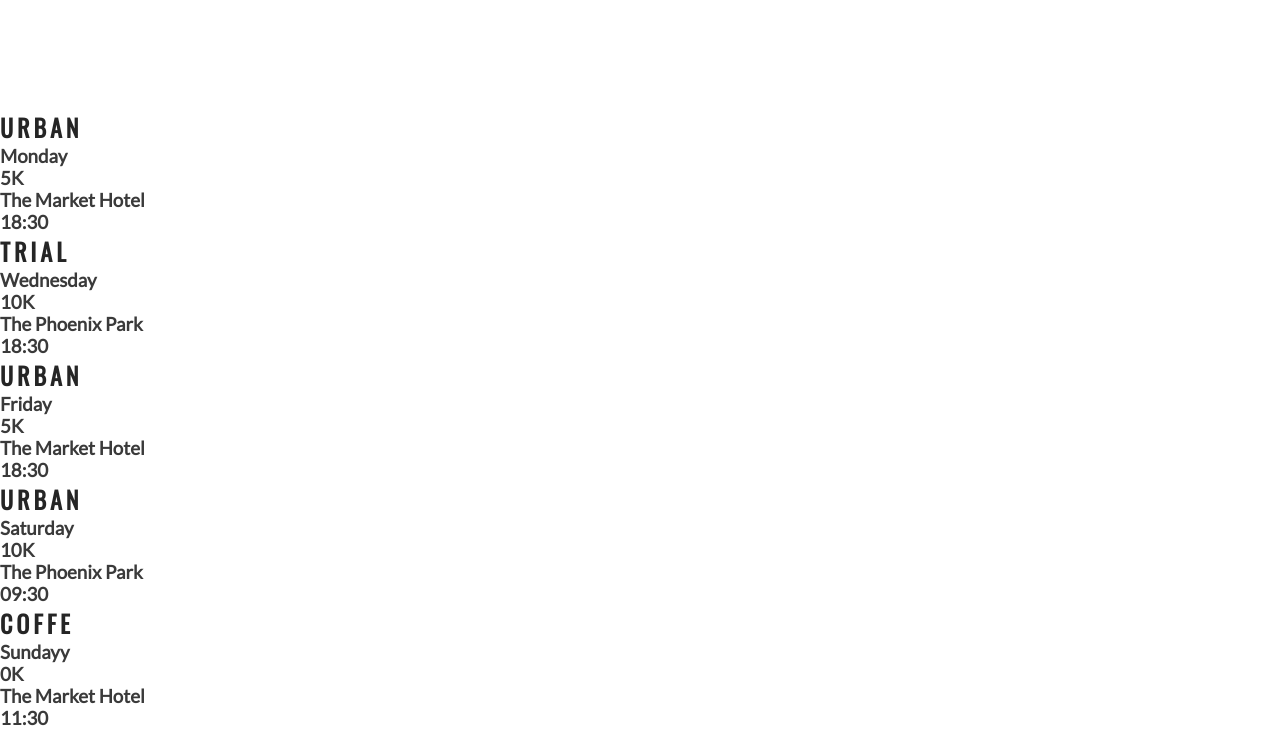
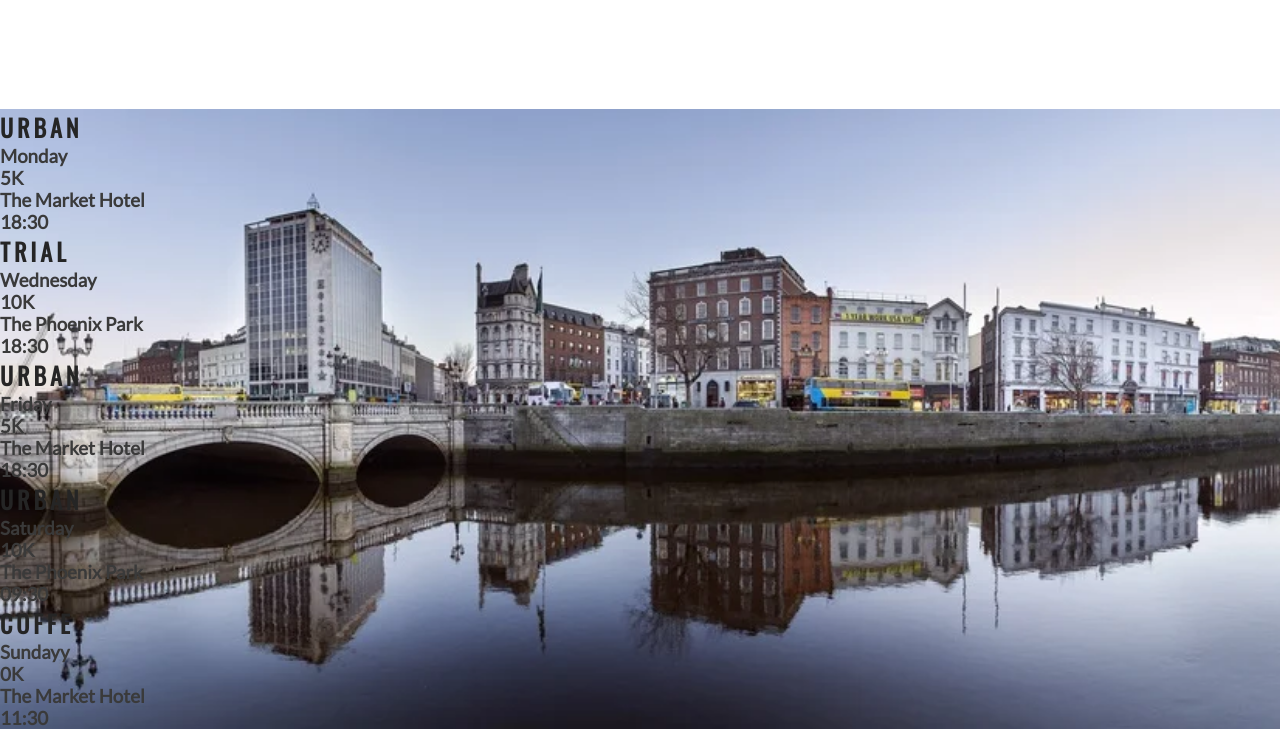
Before and after one commit to richard9106/love-running, a plain HTML site: page index.html in a window 1280 px wide. Shown: the part 1186-1915 px from the top of the page. Drawn offline with nearby package versions, Linux system fonts and the light colour scheme.

Commit message:
Add background image to times section

```diff
--- a/assets/css/style.css
+++ b/assets/css/style.css
@@ -184,4 +184,10 @@ hr{
     border-radius: 50%;
 }
 
-/**/
+/*event times*/
+#time{
+    width: 100%;
+    overflow: hidden;
+    background: url(../images/dublin-city.webp) center center / cover;
+
+}
--- a/index.html
+++ b/index.html
@@ -84,7 +84,7 @@
         </div>
     </section>
 
-    <section>
+    <section id="time">
         <div>
             <h2>Urban</h2>
             <h3>Monday</h3>
```
Also changed, not shown: assets/images/dublin-city.webp (added).
